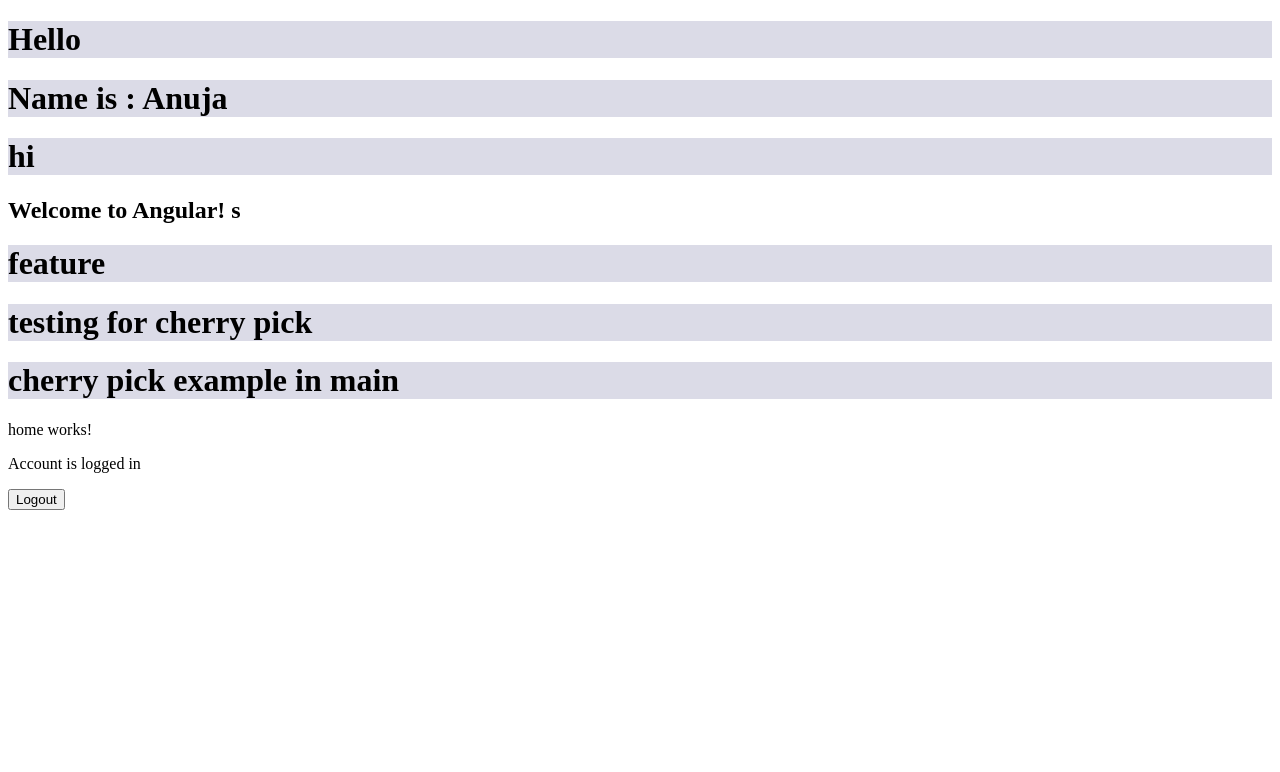
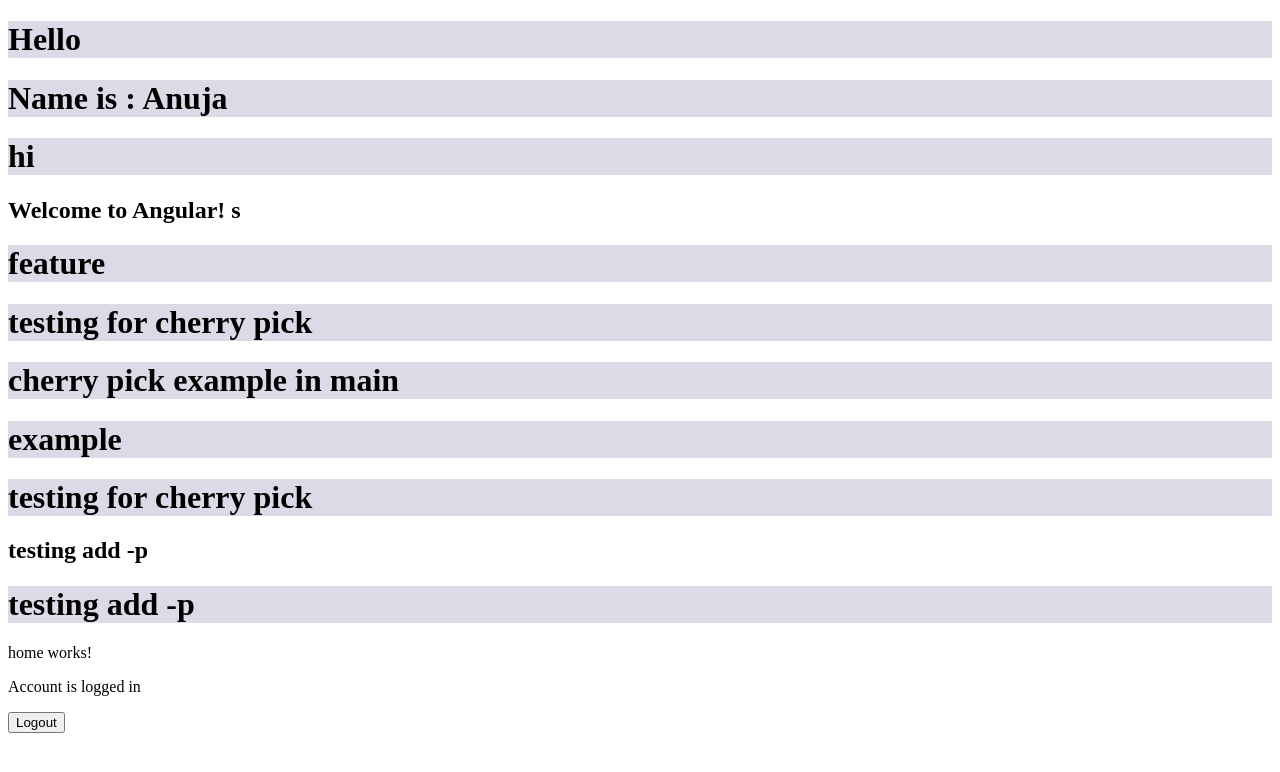
Before and after one commit to anuja-patil-dev/angular-first-app, an Angular app: page / in a window 1280 px wide. Shown: the top 772 px of the page. Built offline with nearby package versions, Linux system fonts and the light colour scheme.

Commit message:
testing gitignore

```diff
--- a/src/app/app.html
+++ b/src/app/app.html
@@ -5,4 +5,8 @@
 <h1>feature</h1>
 <h1>testing for cherry pick</h1>
 <h1>cherry pick example in main</h1>
+<h1>example</h1>
+<h1>testing for cherry pick</h1>
+<h2>testing add -p</h2>
+<h1>testing add -p</h1>
 <app-hom></app-hom>
```
Also changed, not shown: src/app/new.txt (added), 1 other file (tests, documents, lock files or other folders).
